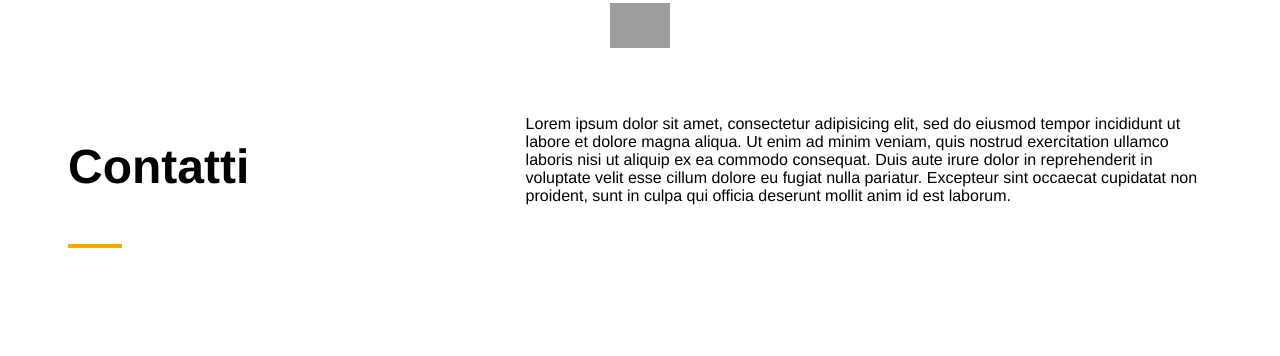
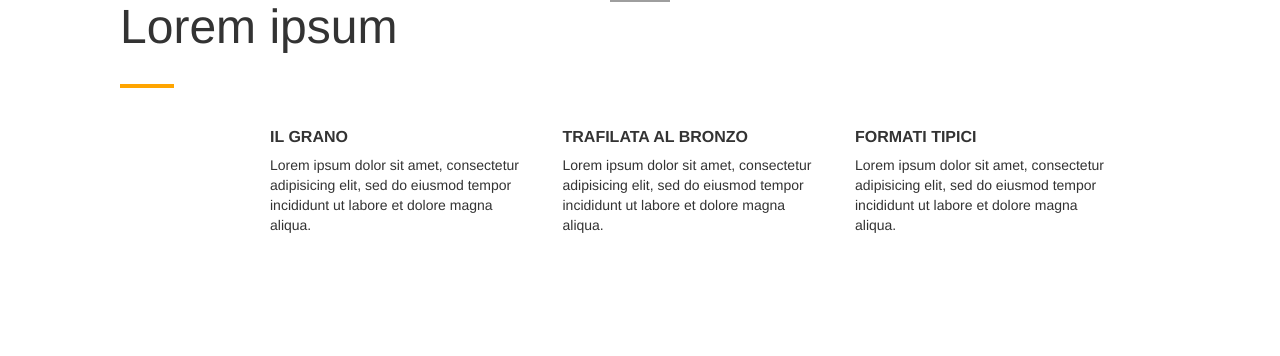
Before and after one commit to valeriavivace/Sito-pasta, a PHP site: page / in a window 1280 px wide. Shown: the part 599-955 px from the top of the page. After the commit the page ends 832 px from the top, so only its background shows below. Run offline with PHP 8.4, Linux system fonts and the light colour scheme; some libraries are stand-ins or nearby versions; grey boxes are pictures that could not be loaded.

Commit message:
aggiunto bootstrap

```diff
--- a/css/style.css
+++ b/css/style.css
@@ -12,20 +12,20 @@ html{
 .orange{
   color:orange;
 }
-.text-uppercase{
-  text-transform: uppercase;
-}
 h1{
   font-size: 4rem;
 }
 h2{
   font-size: 3rem;
   padding-bottom: 10px;
-  text-align: center;
+  padding-left: 50px;
+}
+h3{
+  font-size: 1rem;
 }
 hr{
   max-width: 50px;
-  margin-left: 0px;
+  margin-left: 50px;
   border: orange solid 2px;
 }
 
@@ -33,15 +33,16 @@ hr{
 header{
   display: flex;
   align-items: center;
-  justify-content: space-between;
+  justify-content:space-between;
   padding:20px 40px;
 }
+
 .logo{
-  width: 30px;
-  height: 30px;
+  width: 40px;
+  height: 40px;
   border-radius: 50%;
   content: '';
-  border: 5px solid orange;
+  border: 4px solid orange;
 }
 header li{
   display: inline-block;
@@ -85,21 +86,10 @@ header a:hover{
   padding-top: 100px;
   width: 60px;
 }
-.box-testo{
-  float: left;
-  display: block;
-  display: table;
-  padding: 100px 60px 100px 60px;
+.info-principale{
+  display: flex;
+  align-items: stretch;
 }
-
-.info-testo{
-  width: 40%;
-  float: left
+.pasta-info:first-child{
+  margin-left:200px;
 }
-.info-testo h2{
-  text-align: left;
-}
-.testo{
-  width: 60%;
-  float: right;
-}
--- a/index.html
+++ b/index.html
@@ -3,11 +3,11 @@
   <head>
     <meta charset="utf-8">
     <title>Sito pasta</title>
-    <link rel="stylesheet" href="http://meyerweb.com/eric/tools/css/reset/reset200802.css">
+  <link rel="stylesheet" href="https://maxcdn.bootstrapcdn.com/bootstrap/3.3.7/css/bootstrap.min.css">
   <link rel="stylesheet" href="css/style.css">
-
   </head>
   <body>
+    <div class="container-fluid">
       <header>
         <div class="logo"></div>
         <nav>
@@ -19,7 +19,10 @@
           </ul>
         </nav>
       </header>
+    </div>
+    <div class="container-fluid">
       <main>
+        <div class="row">
           <div class="hero-immagine">
             <a href="#">
               <div class="hero-immagine-info">
@@ -29,17 +32,28 @@
               </div>
             </a>
           </div>
-      <div class="box-testo">
-        <div class="info-testo">
-          <h2>Contatti</h2>
+        </div>
+      </main>
+    </div>
+    <div class="container">
+      <h2>Lorem ipsum</h2>
       <hr>
+      <div class="row info-principale">
+        <div class="pasta-info col-xs-12 col-sm-3">
+          <h3 class="text-uppercase bold">Il grano</h3>
+          <p>Lorem ipsum dolor sit amet, consectetur adipisicing elit, sed do eiusmod tempor incididunt ut labore et dolore magna aliqua. </p>
         </div>
-        <div class="testo">
-          <p>
-            Lorem ipsum dolor sit amet, consectetur adipisicing elit, sed do eiusmod tempor incididunt ut labore et dolore magna aliqua. Ut enim ad minim veniam, quis nostrud exercitation ullamco laboris nisi ut aliquip ex ea commodo consequat. Duis aute irure dolor in reprehenderit in voluptate velit esse cillum dolore eu fugiat nulla pariatur. Excepteur sint occaecat cupidatat non proident, sunt in culpa qui officia deserunt mollit anim id est laborum.
-          </p>
+        <div class="pasta-info col-xs-12 col-sm-3">
+          <h3 class="text-uppercase bold">Trafilata al bronzo</h3>
+          <p>Lorem ipsum dolor sit amet, consectetur adipisicing elit, sed do eiusmod tempor incididunt ut labore et dolore magna aliqua. </p>
+        </div>
+        <div class="pasta-info col-xs-12 col-sm-3">
+          <h3 class="text-uppercase bold">Formati tipici</h3>
+          <p>Lorem ipsum dolor sit amet, consectetur adipisicing elit, sed do eiusmod tempor incididunt ut labore et dolore magna aliqua. </p>
+        </div>
+
       </div>
     </div>
-    </main>
+
   </body>
 </html>
```
Lines whose indentation alone changed are shown as unchanged.
